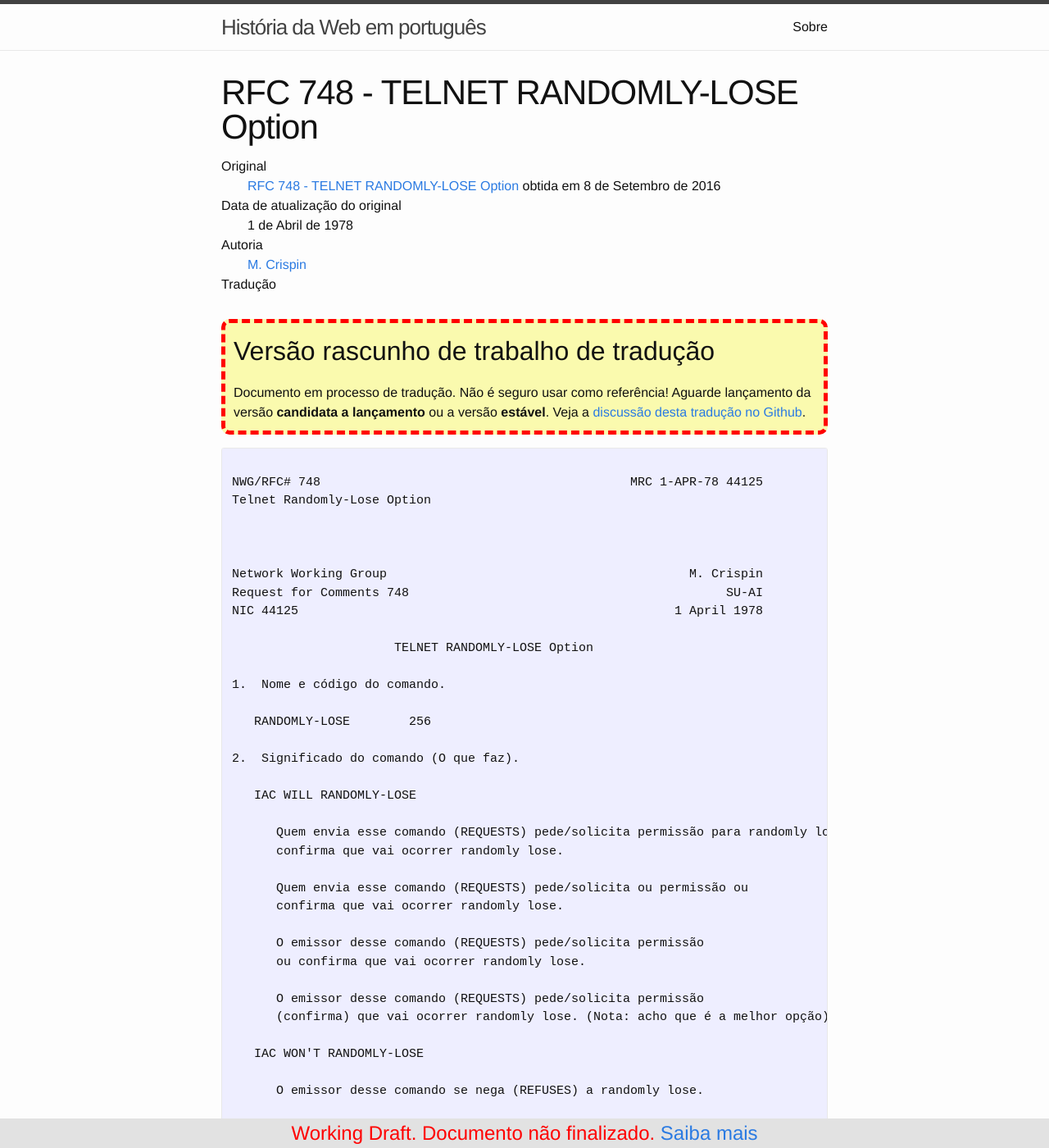
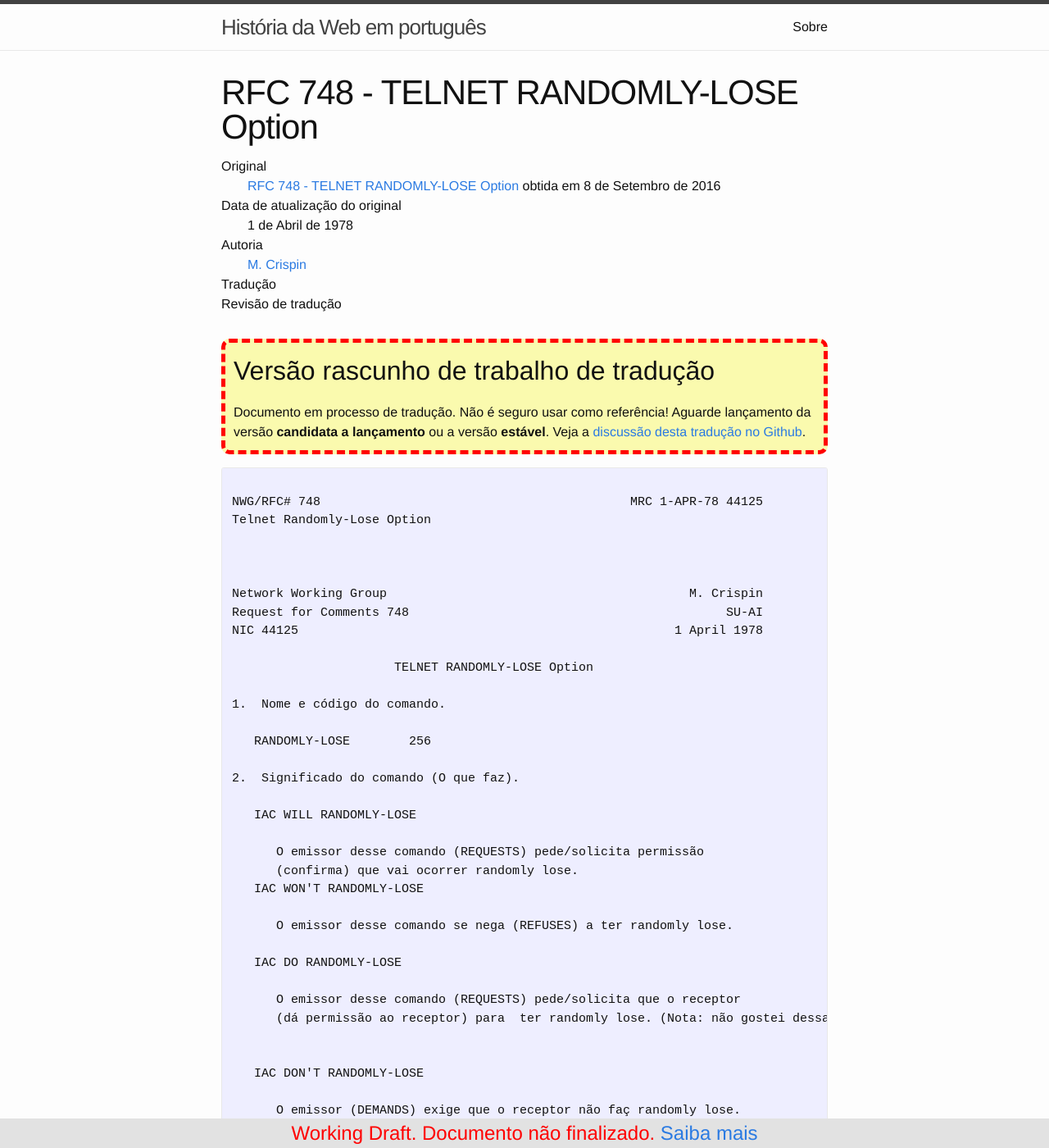
Before and after one commit to webiwg/historia-web-pt, a Jekyll site: the page built from ietf/rfc/rfc748/index.md, in a window 1280 px wide and 1400 px high. Shown: the whole window at 82% size. Built offline with Jekyll 4.4.1, drawn with Linux system fonts in a browser that asks for light colours; some of the changed text lies outside the part shown.

Commit message:
#18: 1ª Revisão concluída

```diff
--- a/ietf/rfc/rfc748/index.md
+++ b/ietf/rfc/rfc748/index.md
@@ -43,31 +43,21 @@ NIC 44125                                                   1 April 1978
 
    IAC WILL RANDOMLY-LOSE
 
-      Quem envia esse comando (REQUESTS) pede/solicita permissão para randomly lose ou
-      confirma que vai ocorrer randomly lose.
-
-      Quem envia esse comando (REQUESTS) pede/solicita ou permissão ou
-      confirma que vai ocorrer randomly lose.
-
       O emissor desse comando (REQUESTS) pede/solicita permissão
-      ou confirma que vai ocorrer randomly lose.
-
-      O emissor desse comando (REQUESTS) pede/solicita permissão
-      (confirma) que vai ocorrer randomly lose. (Nota: acho que é a melhor opção)
-
+      (confirma) que vai ocorrer randomly lose.
    IAC WON'T RANDOMLY-LOSE
 
-      O emissor desse comando se nega (REFUSES) a randomly lose.
+      O emissor desse comando se nega (REFUSES) a ter randomly lose.
 
    IAC DO RANDOMLY-LOSE
 
       O emissor desse comando (REQUESTS) pede/solicita que o receptor
-      (dá permissão ao receptor) para  randomly lose. (Nota: não gostei dessa tradução)
+      (dá permissão ao receptor) para  ter randomly lose. (Nota: não gostei dessa tradução)
 
 
    IAC DON'T RANDOMLY-LOSE
 
-      O emissor (DEMANDS) exige que o receptor não randomly lose.
+      O emissor (DEMANDS) exige que o receptor não faç randomly lose.
 
 3.  Default.
 
```
Also changed, not shown: other parts of ietf/rfc/rfc748/index.md (+2 -2 lines).
